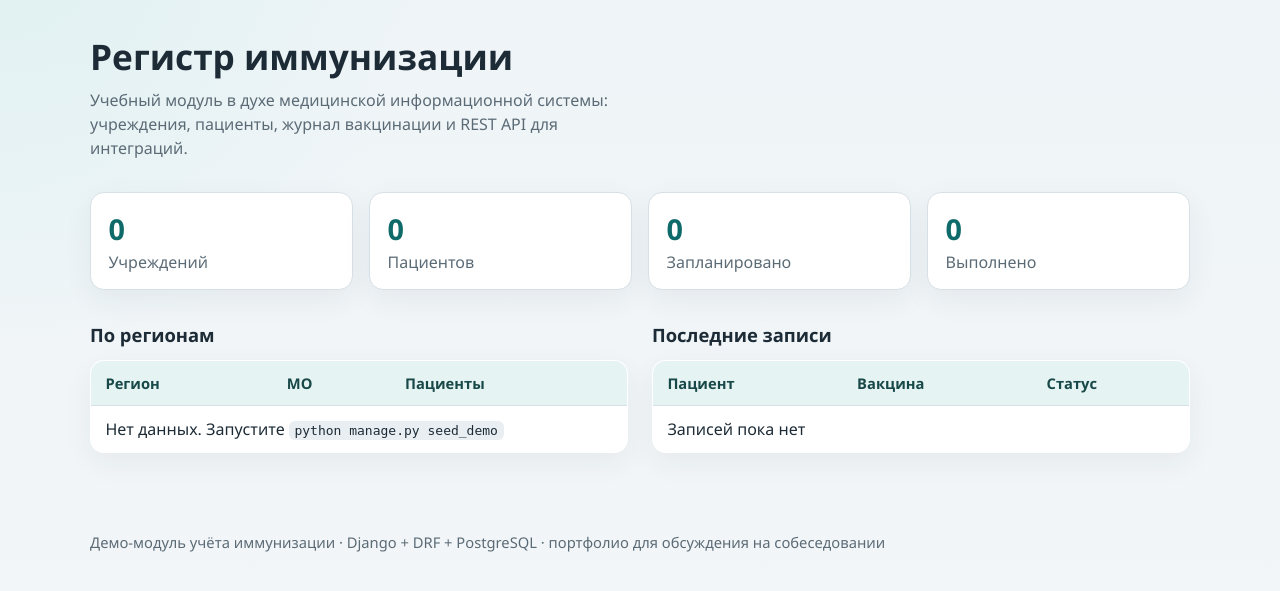
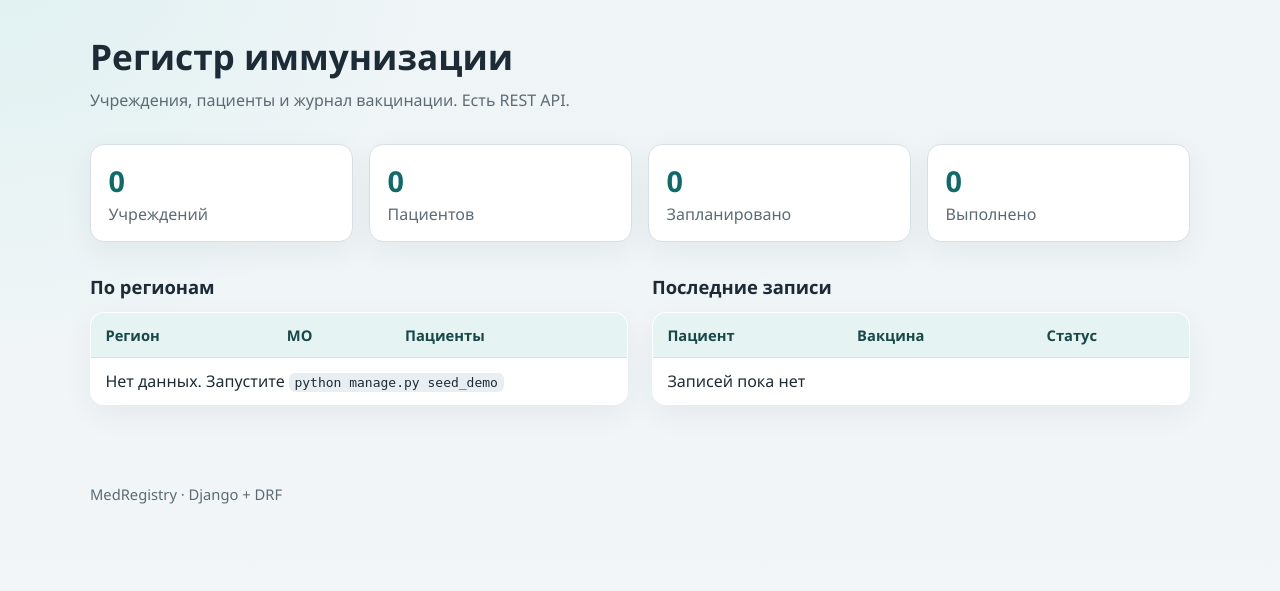
Before and after one commit to Wallestr/medregistry, a Django app: page / in a window 1280 px wide. Shown: the part 65-656 px from the top of the page. Run offline with Django 5.2, Linux system fonts and the light colour scheme; data that the repository does not hold is empty.

Commit message:
Simplify README and UI copy.
Co-authored-by: Cursor <cursoragent@cursor.com>

```diff
--- a/templates/base.html
+++ b/templates/base.html
@@ -26,7 +26,7 @@
   </main>
 
   <footer class="footer wrap">
-    <p>Демо-модуль учёта иммунизации · Django + DRF + PostgreSQL · портфолио для обсуждения на собеседовании</p>
+    <p>MedRegistry · Django + DRF</p>
   </footer>
 </body>
 </html>
--- a/templates/registry/home.html
+++ b/templates/registry/home.html
@@ -6,8 +6,7 @@
 <section class="hero">
   <h1>Регистр иммунизации</h1>
   <p class="lead">
-    Учебный модуль в духе медицинской информационной системы:
-    учреждения, пациенты, журнал вакцинации и REST API для интеграций.
+    Учреждения, пациенты и журнал вакцинации. Есть REST API.
   </p>
 </section>
 
```
Also changed, not shown: README.md.
